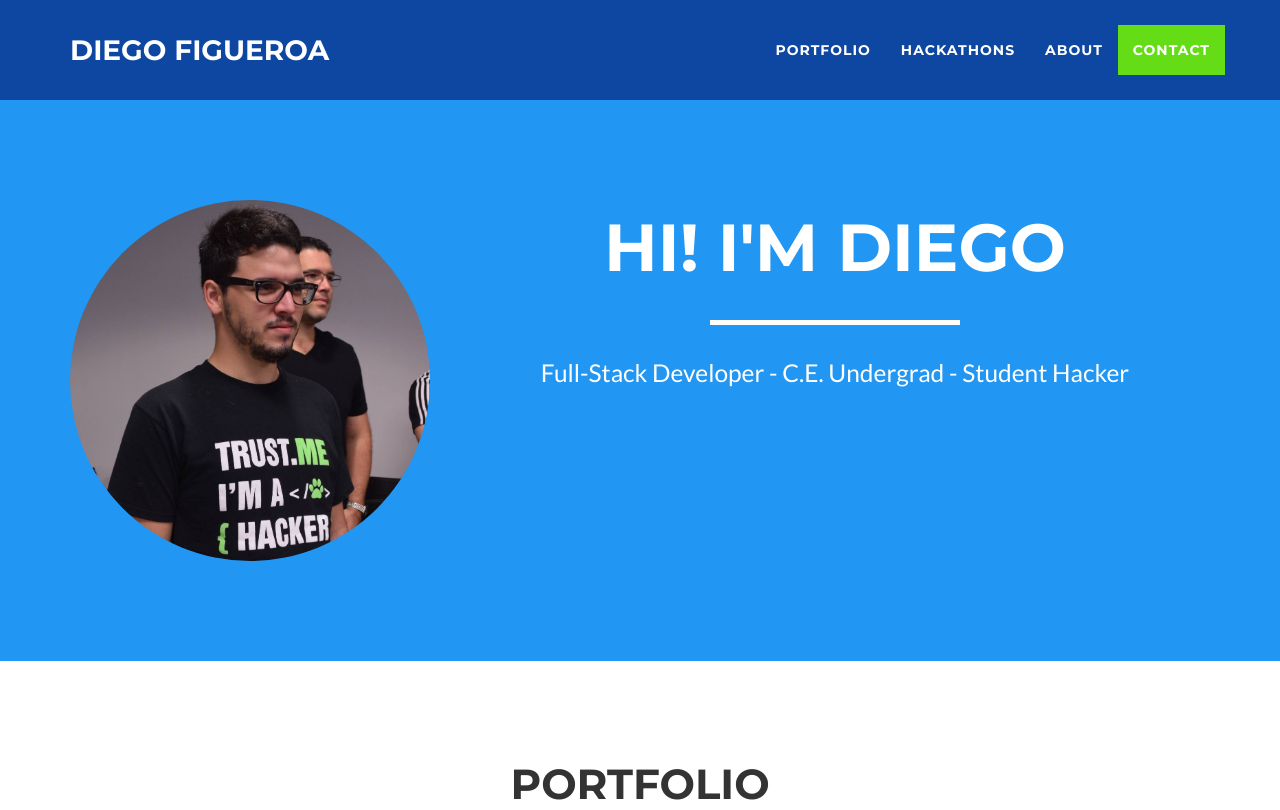
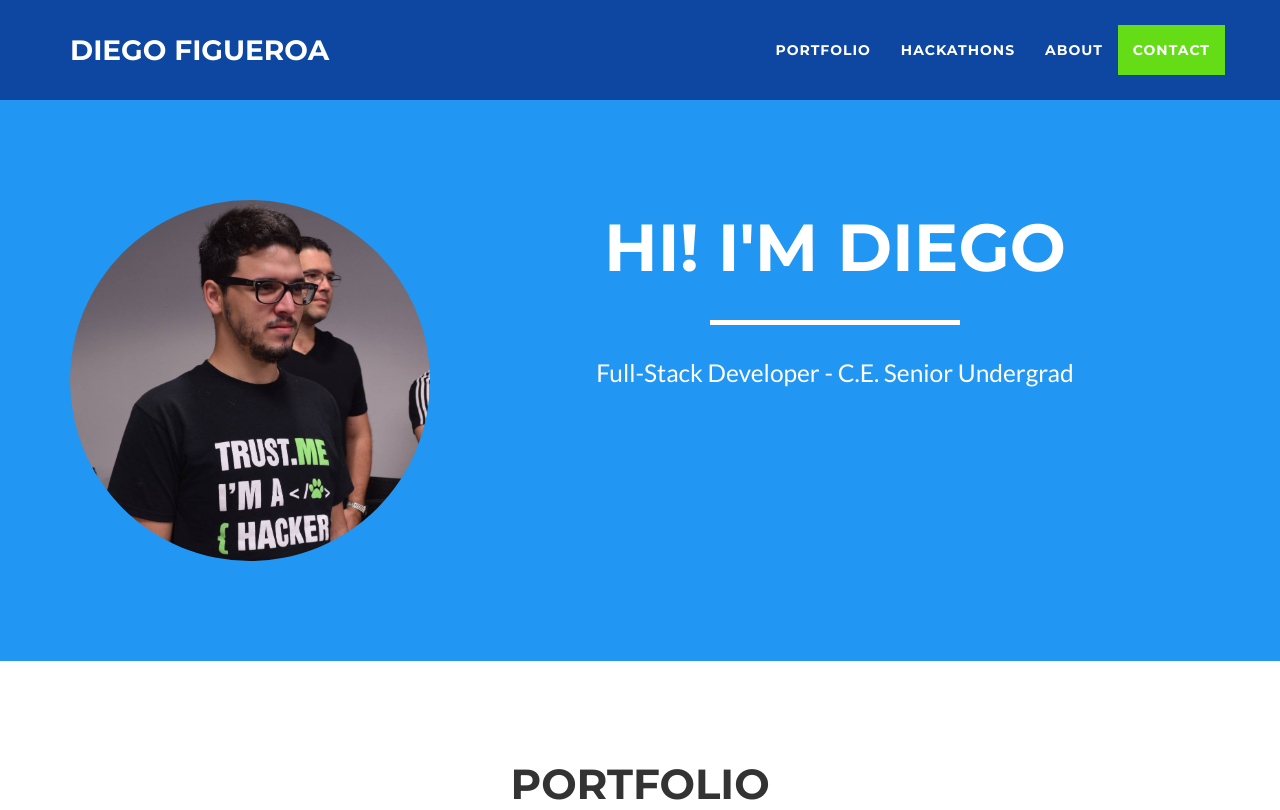
Before and after one commit to diegofigs/diegofigs.github.io, a website: page index.html in a window 1280 px wide. Shown: the top 810 px of the page. Drawn offline with nearby package versions, Linux system fonts and the light colour scheme.

Commit message:
change subtitle

```diff
--- a/index.html
+++ b/index.html
@@ -80,7 +80,7 @@
                     <div class="intro-text">
                         <span class="name">Hi! I'm Diego</span>
                         <hr class="star-light">
-                        <span class="skills">Full-Stack Developer - C.E. Undergrad - Student Hacker</span>
+                        <span class="skills">Full-Stack Developer - C.E. Senior Undergrad</span>
                     </div>
                 </div>
             </div>
```
